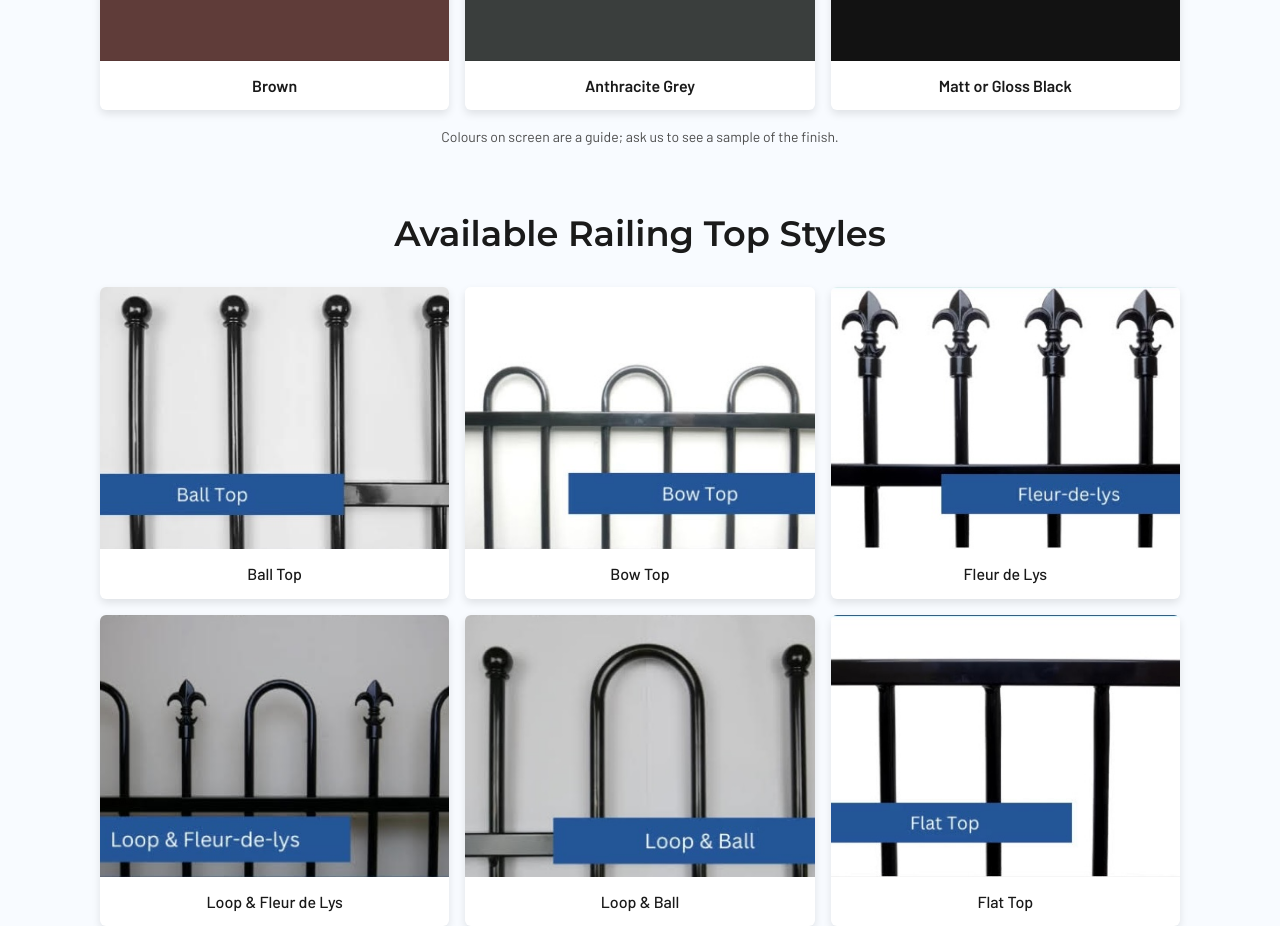
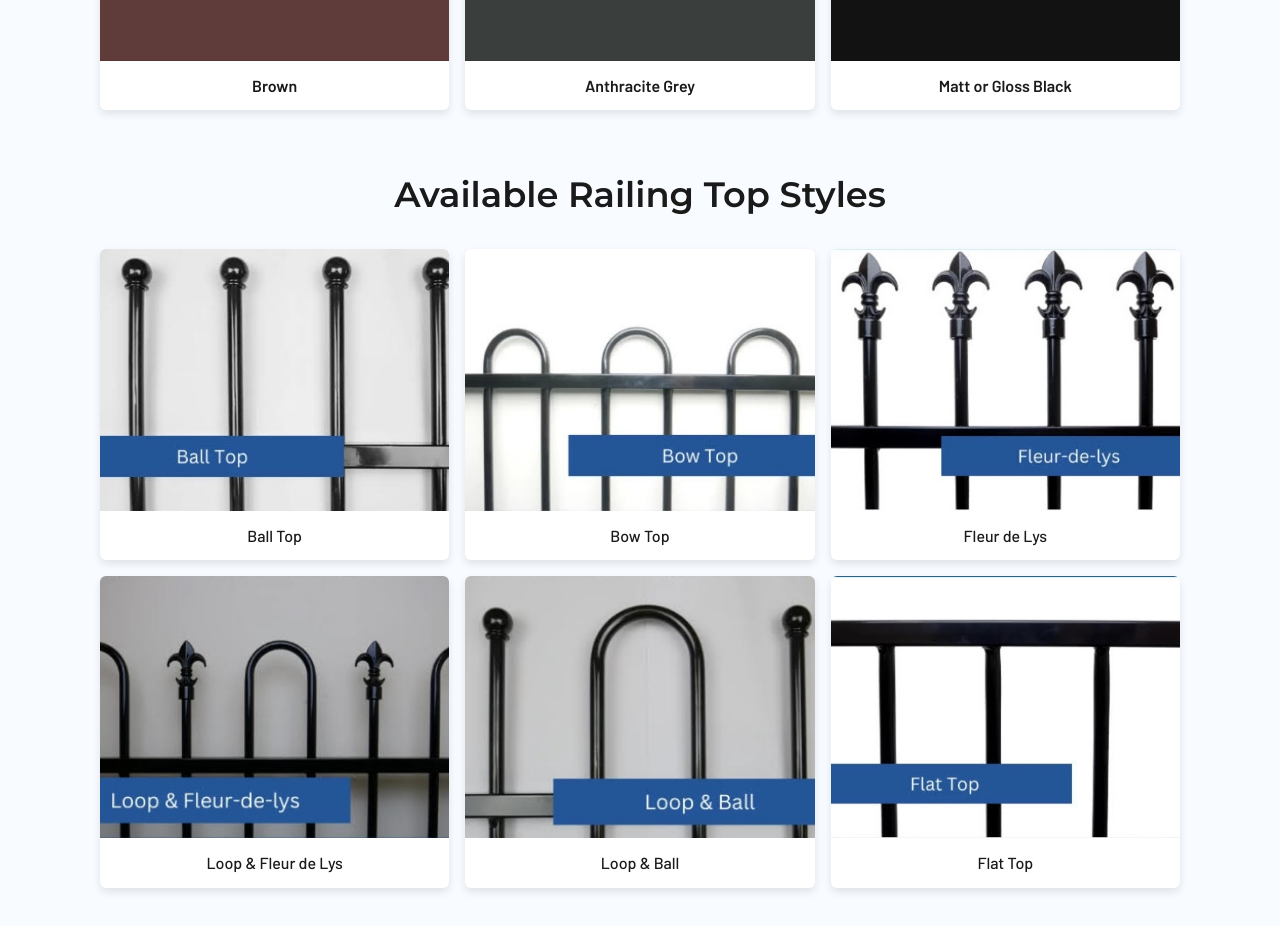
Before and after one commit to jamesbrittan/borefence, a React (Vite) app: page /services/railings in a window 1280 px wide. Shown: the part 1320-2246 px from the top of the page. Built offline with nearby package versions, Linux system fonts and the light colour scheme.

Commit message:
remove colour caveat

```diff
--- a/src/components/ColourPalette/index.jsx
+++ b/src/components/ColourPalette/index.jsx
@@ -73,7 +73,6 @@ const ColourPalette = () => (
         </Swatch>
       ))}
     </Swatches>
-    <Note>Colours on screen are a guide; ask us to see a sample of the finish.</Note>
   </Section>
 );
 
```
